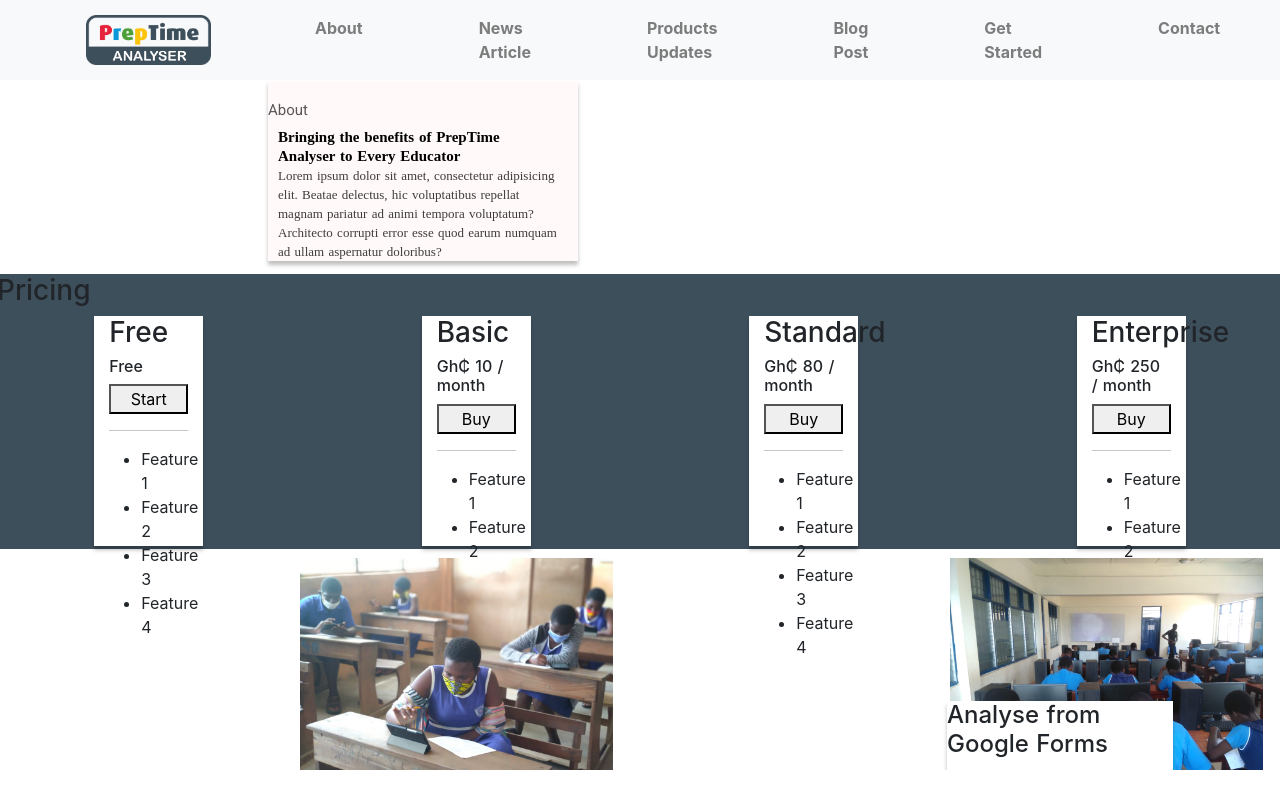
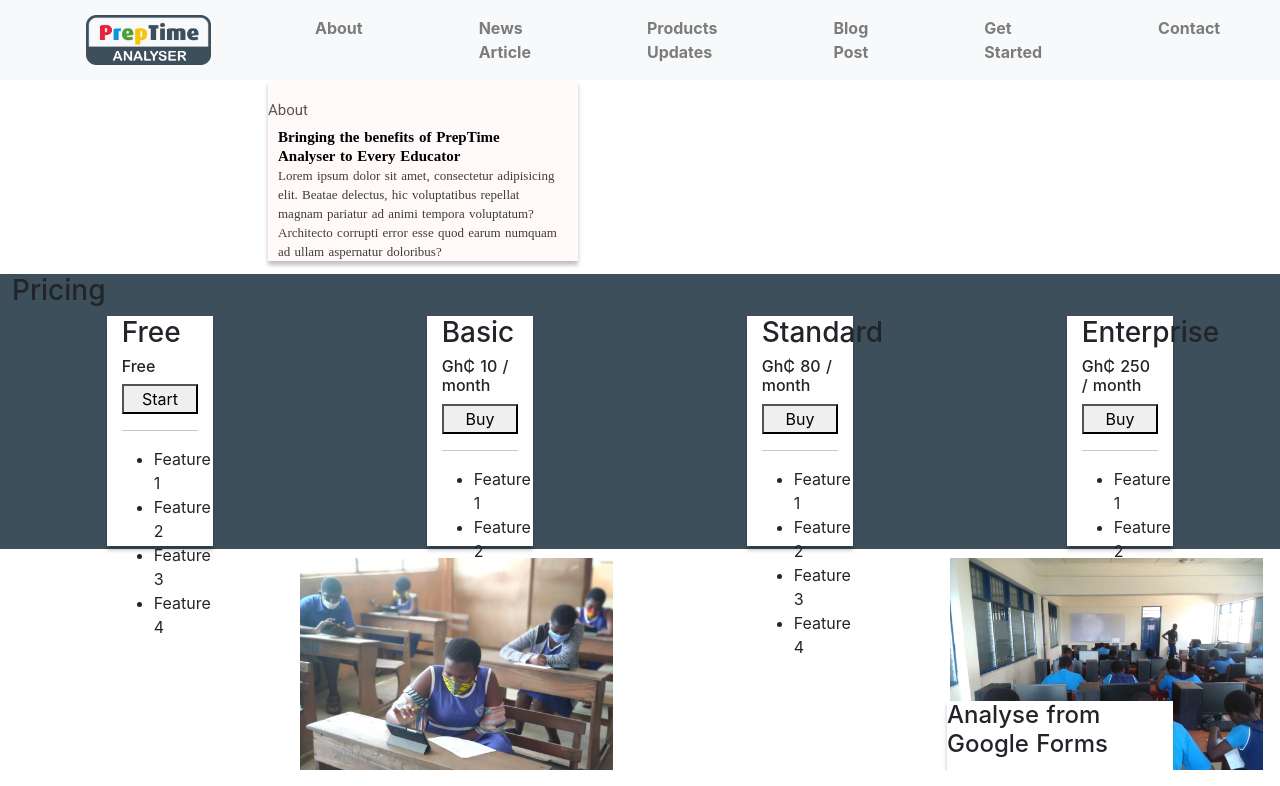
Before and after one commit to Scribble-Works/preptimeanalyser, a Nuxt app: page /about in a window 1280 px wide. Shown: the top 786 px of the page. Built offline with nearby package versions, Linux system fonts and the light colour scheme.

Commit message:
few corrections

```diff
--- a/pages/about.vue
+++ b/pages/about.vue
@@ -11,7 +11,7 @@
       </p>
     </div>
 
-    <div class="price">
+    <div class="container price">
       <div class="row justify-content-around">
         <h3>Pricing</h3>
         <div class="col-1">
@@ -209,17 +209,17 @@
   width: 100%;
   background: #ffffff;
 }
-.studs .col-2{
+.studs .col-2 {
   position: absolute;
   left: 650px;
 }
 
-.studs .align-self-center{
+.studs .align-self-center {
   position: absolute;
   width: 226px;
   left: 647px;
   top: 143px;
-  background: #FFFFFF;
+  background: #ffffff;
   mix-blend-mode: normal;
   box-shadow: 0px 4px 4px rgba(0, 0, 0, 0.25);
 }
```
